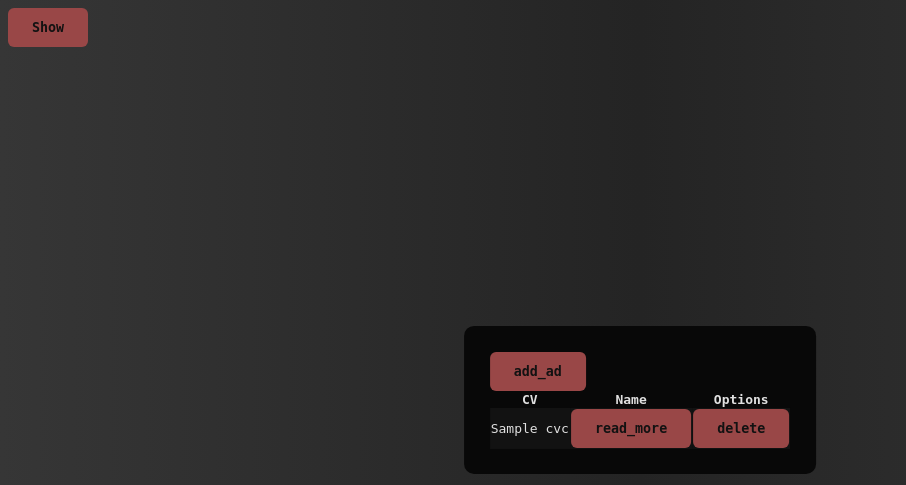
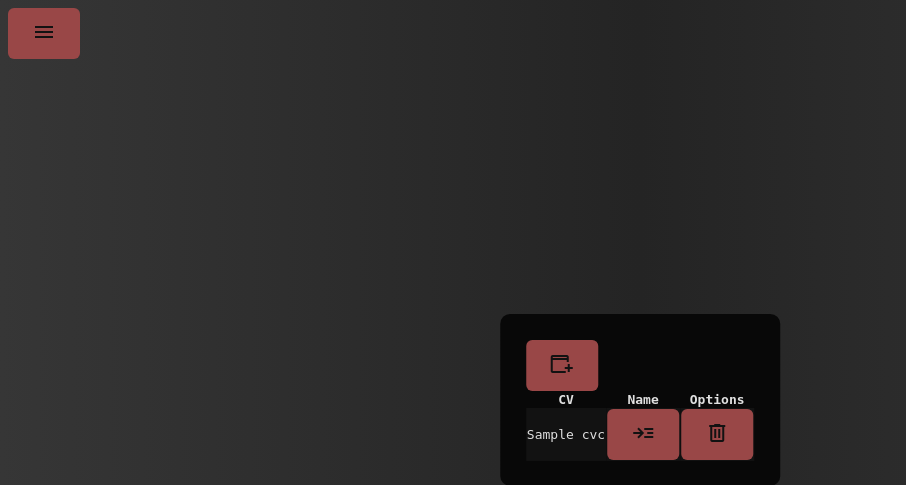
Before and after one commit to justusdecker/Application-Manager, a Flask app: page /cv in a window 1280 px wide. Shown: the top 485 px of the page, without its empty margins (0-906 px from the left). Run offline with Flask 3, Linux system fonts and the light colour scheme; tables that the repository leaves empty hold one stand-in row (values such as "Sample post").

Commit message:
mov the menu to the front & add google icons

```diff
--- a/src/backend/templates/default.html
+++ b/src/backend/templates/default.html
@@ -8,12 +8,16 @@
 
     {% block custom_css %}{% endblock %}
     <script src="{{ url_for('static', filename='menu.js') }}"></script>
-
+    <link href="https://fonts.googleapis.com/css2?family=Material+Symbols+Outlined&icon_names=add_ad,add_home_work,delete,home,menu,read_more,search,settings,update" rel="stylesheet" />
 </head>
 <body>
-    <button id="menu-open-btn" onclick="menuClickToSee()">Show</button>
+    <div class="container">
+
+        {% block content %}{% endblock %}
+    </div>
+    <button id="menu-open-btn" onclick="menuClickToSee()"><span class="material-symbols-outlined">menu</span></button>
     <aside class="sidebar" id="sidebar">
-        <button onclick="menuClickToHide()">Hide</button>
+        <button onclick="menuClickToHide()"><span class="material-symbols-outlined">menu</span></button>
         <div class="title-align">
             <img src="{{ url_for('static', filename='logo.png') }}" alt="" class="logo">
             <div>
@@ -24,16 +28,12 @@
             </div>
         </div>
         <a class="nav-link" href="/jobs">Jobs</a>
-        <a class="nav-link" href="/jobs/create">Job Create</a>
 
         <a class="nav-link" href="/job_titles">Job titles</a>
-        <a class="nav-link" href="/job_titles/create">JT Create</a>
 
         <a class="nav-link" href="/cv">CV</a>
-        <a class="nav-link" href="/cv/create">CV Create</a>
 
         <a class="nav-link" href="/linkedin">linkedIn</a>
-        <a class="nav-link" href="/linkedin/create">linkedIn Create</a>
 
         <a class="nav-link" href="/export/json">JSON Export</a>
         <a class="nav-link" href="/export/csv">CSV Download</a>
@@ -42,9 +42,6 @@
         <a class="nav-link" href="/help">Help</a>
     </aside>
 
-    <div class="container">
 
-        {% block content %}{% endblock %}
-    </div>
 </body>
 </html>
```
